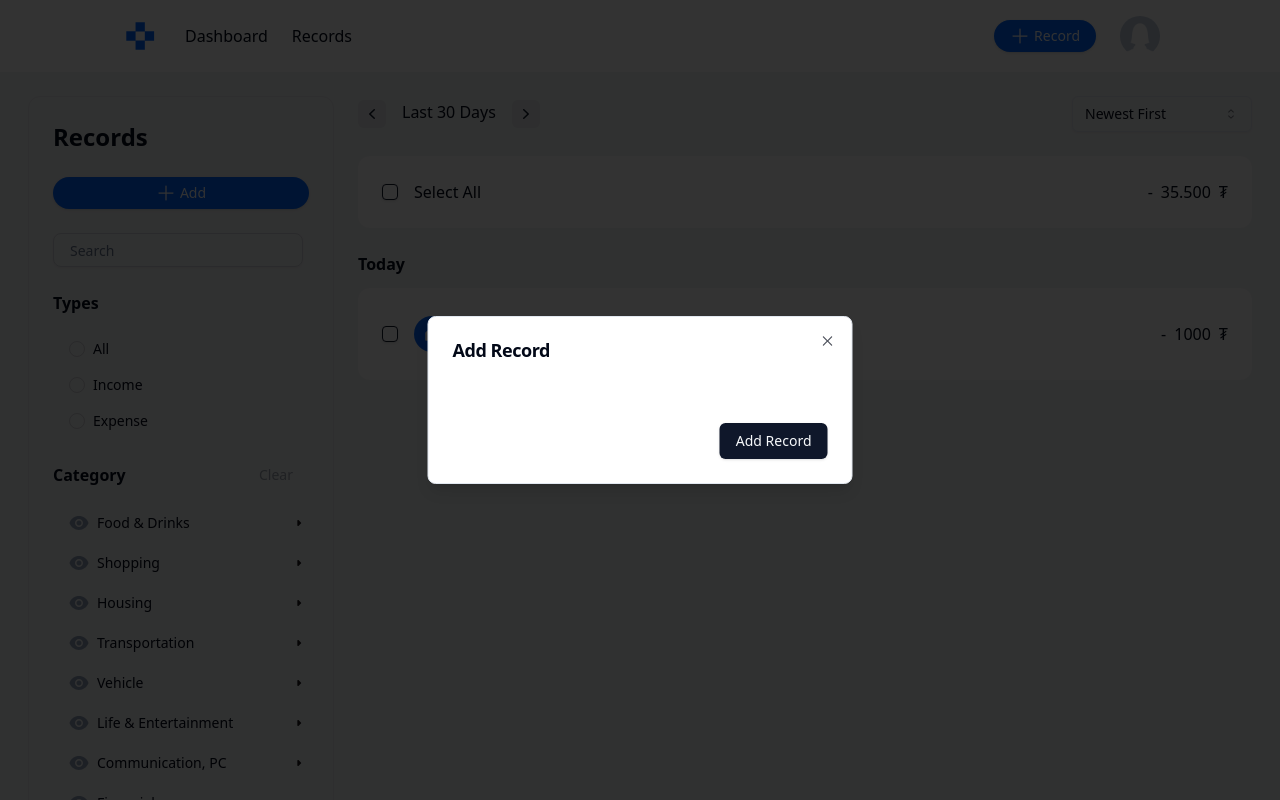
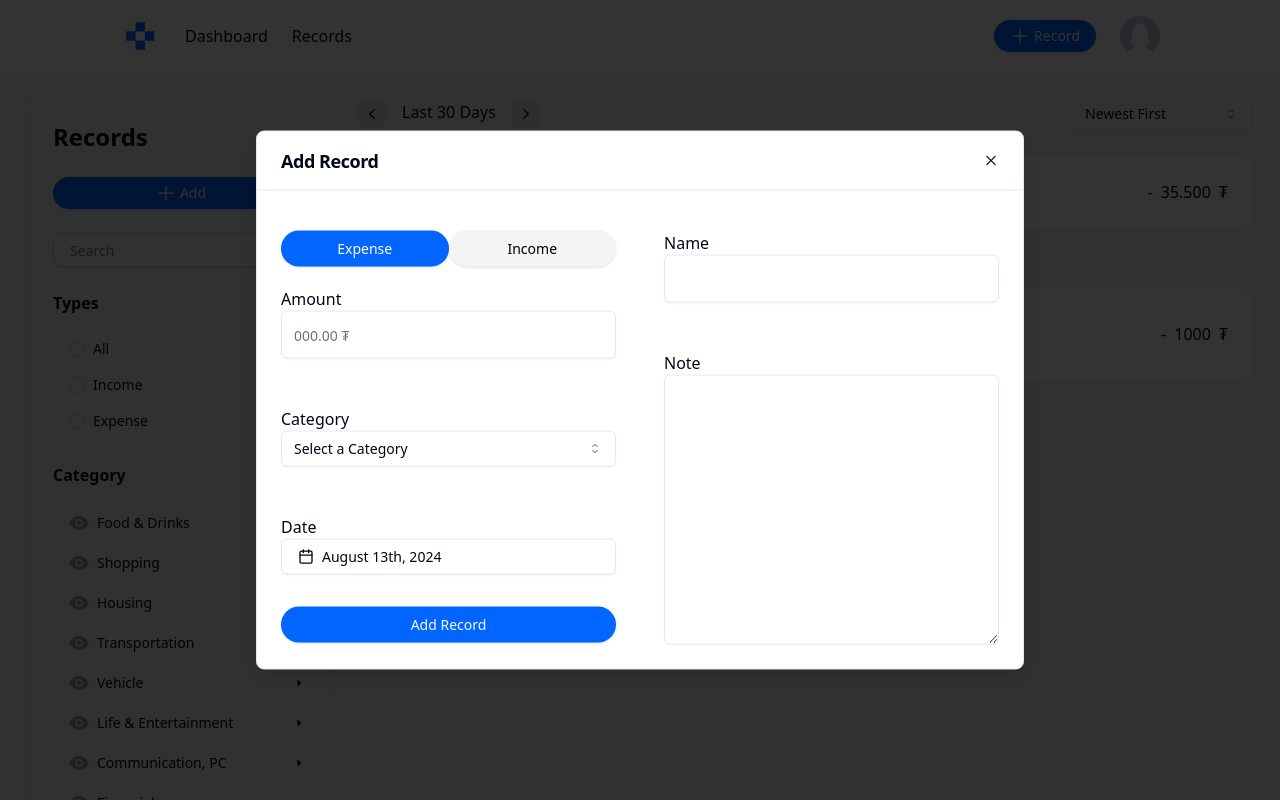
Before and after one commit to STRunit/income-and-expense-tracker, a Next.js app in the folder FE/: page /records in a window 1280 px wide. Both pictures are taken after a click on the button "Record". Shown: the top 800 px of the page. Built offline with nearby package versions, Linux system fonts and the light colour scheme.

Commit message:
Add record dialog

```diff
--- a/FE/package.json
+++ b/FE/package.json
@@ -12,15 +12,18 @@
     "@radix-ui/react-checkbox": "^1.1.1",
     "@radix-ui/react-dialog": "^1.1.1",
     "@radix-ui/react-icons": "^1.3.0",
+    "@radix-ui/react-popover": "^1.1.1",
     "@radix-ui/react-select": "^2.1.1",
     "@radix-ui/react-slider": "^1.2.0",
     "@radix-ui/react-slot": "^1.1.0",
     "axios": "^1.7.2",
     "class-variance-authority": "^0.7.0",
     "clsx": "^2.1.1",
+    "date-fns": "^3.6.0",
     "lucide-react": "^0.417.0",
     "next": "14.2.5",
     "react": "^18",
+    "react-day-picker": "^8.10.1",
     "react-dom": "^18",
     "recharts": "^2.12.7",
     "tailwind-merge": "^2.5.0",
--- /dev/null
+++ b/FE/src/components/categorySelect.jsx
@@ -0,0 +1,37 @@
+import * as React from "react"
+
+import {
+  Select,
+  SelectContent,
+  SelectGroup,
+  SelectItem,
+  SelectLabel,
+  SelectTrigger,
+  SelectValue,
+} from "@/components/ui/select"
+
+export const CategorySelect = ({className}) => {
+  return (
+    <Select>
+      <SelectTrigger className={className}>
+        <SelectValue placeholder="Select a Category" />
+      </SelectTrigger>
+      <SelectContent>
+        <SelectGroup>
+          <SelectLabel>Categories</SelectLabel>
+          <SelectItem value="food & drinks">Food & Drinks</SelectItem>
+          <SelectItem value="shopping">Shopping</SelectItem>
+          <SelectItem value="housing">Housing</SelectItem>
+          <SelectItem value="transportation">Transportation</SelectItem>
+          <SelectItem value="vehicle">Vehicle</SelectItem>
+          <SelectItem value="life & entertainment">Life & Entertainment</SelectItem>
+          <SelectItem value="communication, pc">Communication, PC</SelectItem>
+          <SelectItem value="financial expenses">Financial expenses</SelectItem>
+          <SelectItem value="investments">Investments</SelectItem>
+          <SelectItem value="income">Income</SelectItem>
+          <SelectItem value="others">Others</SelectItem>
+        </SelectGroup>
+      </SelectContent>
+    </Select>
+  )
+}
--- /dev/null
+++ b/FE/src/components/datePicker.jsx
@@ -0,0 +1,44 @@
+"use client"
+
+import * as React from "react"
+import { format } from "date-fns"
+import { Calendar as CalendarIcon } from "lucide-react"
+import { useState } from "react"
+
+import { cn } from "@/lib/utils"
+import { Button } from "@/components/ui/button"
+import { Calendar } from "@/components/ui/calendar"
+import {
+  Popover,
+  PopoverContent,
+  PopoverTrigger,
+} from "@/components/ui/popover"
+
+export const DatePicker = () => {
+  const [date, setDate] = useState(Date)
+
+  return (
+    <Popover>
+      <PopoverTrigger asChild>
+        <Button
+          variant={"outline"}
+          className={cn(
+            "w-[335px] justify-start text-left font-normal",
+            !date && "text-muted-foreground"
+          )}
+        >
+          <CalendarIcon className="mr-2 h-4 w-4" />
+          {date ? format(date, "PPP") : <span>Pick a date</span>}
+        </Button>
+      </PopoverTrigger>
+      <PopoverContent className="w-auto p-0">
+        <Calendar
+          mode="single"
+          selected={date}
+          onSelect={setDate}
+          initialFocus
+        />
+      </PopoverContent>
+    </Popover>
+  )
+}
--- a/FE/src/components/header.jsx
+++ b/FE/src/components/header.jsx
@@ -6,6 +6,7 @@ import Avatar from "../components/icon/avatar.jpg";
 import { Button } from "@/components/ui/button"
 import {
   Dialog,
+  DialogClose,
   DialogContent,
   DialogDescription,
   DialogFooter,
@@ -14,6 +15,10 @@ import {
   DialogTrigger,
 } from "@/components/ui/dialog"
 import { Input } from "./ui/input";
+import { Cross2Icon } from "@radix-ui/react-icons";
+import { DatePicker } from "./datePicker";
+import { CategorySelect } from "./categorySelect";
+import { Textarea } from "./ui/textarea";
 
 export const Header = () => {
   return (
@@ -32,16 +37,51 @@ export const Header = () => {
               Record
             </Button>
           </DialogTrigger>
-      <DialogContent className="sm:max-w-[425px]">
-        <DialogHeader>
+          <DialogContent className="p-0 min-w-[768px]">
+            <DialogHeader className="flex items-center justify-between border-b-[1px] px-6 py-5 items-center">
               <DialogTitle>Add Record</DialogTitle>
+              <DialogClose>
+              <Cross2Icon className="h-4 w-4"/>
+              </DialogClose>
             </DialogHeader>
-        <div className="grid gap-4 py-4">
+            <div className="flex flex-start self-stretch">
+              <div className="flex px-6 py-6 flex-col items-start gap-5 w-1/2">
+                <div className="w-full">
+                  <Button className="bg-[#0166FF] rounded-[20px] w-1/2">Expense</Button>
+                  <Button className="bg-[#F3F4F6] text-[#000] rounded-[20px] w-1/2">Income</Button>
+                </div>
+                <div className="flex flex-col gap-[32px] w-full">
+                  <div className="flex flex-col items-start gap-12 self-stretch">
+                    <div className="w-full">
+                      <h4>Amount</h4>
+                      <Input placeholder="000.00 ₮" />
+                    </div>
+                    <div className="w-full">
+                      <h4>Category</h4>
+                      <CategorySelect className="w-full"/>
+                    </div>
+                    <div className="w-full">
+                      <h4>Date</h4>
+                      <DatePicker/>
+                    </div>
+                  </div>
+                  <Button type="submit" className="bg-[#0166FF] rounded-[20px]">Add Record</Button>
+                </div>
+              </div>
+              <div className="flex py-6 px-6 flex-col items-start gap-5 w-1/2">
 
+                <div className="flex flex-col items-start gap-12 self-stretch">
+                  <div className="flex flex-col items-start justify-center self-stretch rounded-lg">
+                    <p>Name</p>
+                    <Input/>
                   </div>
-        <DialogFooter>
-          <Button type="submit">Add Record</Button>
-        </DialogFooter>
+                  <div className="flex flex-col items-start justify-start w-full rounded-lg">
+                    <p>Note</p>
+                    <Textarea/>
+                  </div>
+                </div>
+              </div>
+            </div>
           </DialogContent>
         </Dialog>
         <Image className="rounded-full" src={Avatar} width={40} height={40} />
--- a/FE/src/components/ui/button.jsx
+++ b/FE/src/components/ui/button.jsx
@@ -1,15 +1,16 @@
-import * as React from "react";
-import { Slot } from "@radix-ui/react-slot";
+import * as React from "react"
+import { Slot } from "@radix-ui/react-slot"
 import { cva } from "class-variance-authority";
 
-import { cn } from "@/lib/utils";
+import { cn } from "@/lib/utils"
 
 const buttonVariants = cva(
   "inline-flex items-center justify-center whitespace-nowrap rounded-md text-sm font-medium transition-colors focus-visible:outline-none focus-visible:ring-1 focus-visible:ring-ring disabled:pointer-events-none disabled:opacity-50",
   {
     variants: {
       variant: {
-        default: "bg-primary text-primary-foreground shadow ",
+        default:
+          "bg-primary text-primary-foreground shadow hover:bg-primary/90",
         destructive:
           "bg-destructive text-destructive-foreground shadow-sm hover:bg-destructive/90",
         outline:
@@ -31,20 +32,17 @@ const buttonVariants = cva(
       size: "default",
     },
   }
-);
+)
 
-const Button = React.forwardRef(
-  ({ className, variant, size, asChild = false, ...props }, ref) => {
-    const Comp = asChild ? Slot : "button";
-    return (
-      <Comp
-        className={cn(buttonVariants({ variant, size, className }))}
-        ref={ref}
-        {...props}
-      />
-    );
-  }
-);
-Button.displayName = "Button";
+const Button = React.forwardRef(({ className, variant, size, asChild = false, ...props }, ref) => {
+  const Comp = asChild ? Slot : "button"
+  return (
+    (<Comp
+      className={cn(buttonVariants({ variant, size, className }))}
+      ref={ref}
+      {...props} />)
+  );
+})
+Button.displayName = "Button"
 
-export { Button, buttonVariants };
+export { Button, buttonVariants }
--- /dev/null
+++ b/FE/src/components/ui/calendar.jsx
@@ -0,0 +1,67 @@
+import * as React from "react"
+import { ChevronLeftIcon, ChevronRightIcon } from "@radix-ui/react-icons"
+import { DayPicker } from "react-day-picker"
+
+import { cn } from "@/lib/utils"
+import { buttonVariants } from "@/components/ui/button"
+
+function Calendar({
+  className,
+  classNames,
+  showOutsideDays = true,
+  ...props
+}) {
+  return (
+    (<DayPicker
+      showOutsideDays={showOutsideDays}
+      className={cn("p-3", className)}
+      classNames={{
+        months: "flex flex-col sm:flex-row space-y-4 sm:space-x-4 sm:space-y-0",
+        month: "space-y-4",
+        caption: "flex justify-center pt-1 relative items-center",
+        caption_label: "text-sm font-medium",
+        nav: "space-x-1 flex items-center",
+        nav_button: cn(
+          buttonVariants({ variant: "outline" }),
+          "h-7 w-7 bg-transparent p-0 opacity-50 hover:opacity-100"
+        ),
+        nav_button_previous: "absolute left-1",
+        nav_button_next: "absolute right-1",
+        table: "w-full border-collapse space-y-1",
+        head_row: "flex",
+        head_cell:
+          "text-muted-foreground rounded-md w-8 font-normal text-[0.8rem]",
+        row: "flex w-full mt-2",
+        cell: cn(
+          "relative p-0 text-center text-sm focus-within:relative focus-within:z-20 [&:has([aria-selected])]:bg-accent [&:has([aria-selected].day-outside)]:bg-accent/50 [&:has([aria-selected].day-range-end)]:rounded-r-md",
+          props.mode === "range"
+            ? "[&:has(>.day-range-end)]:rounded-r-md [&:has(>.day-range-start)]:rounded-l-md first:[&:has([aria-selected])]:rounded-l-md last:[&:has([aria-selected])]:rounded-r-md"
+            : "[&:has([aria-selected])]:rounded-md"
+        ),
+        day: cn(
+          buttonVariants({ variant: "ghost" }),
+          "h-8 w-8 p-0 font-normal aria-selected:opacity-100"
+        ),
+        day_range_start: "day-range-start",
+        day_range_end: "day-range-end",
+        day_selected:
+          "bg-primary text-primary-foreground hover:bg-primary hover:text-primary-foreground focus:bg-primary focus:text-primary-foreground",
+        day_today: "bg-accent text-accent-foreground",
+        day_outside:
+          "day-outside text-muted-foreground opacity-50  aria-selected:bg-accent/50 aria-selected:text-muted-foreground aria-selected:opacity-30",
+        day_disabled: "text-muted-foreground opacity-50",
+        day_range_middle:
+          "aria-selected:bg-accent aria-selected:text-accent-foreground",
+        day_hidden: "invisible",
+        ...classNames,
+      }}
+      components={{
+        IconLeft: ({ ...props }) => <ChevronLeftIcon className="h-4 w-4" />,
+        IconRight: ({ ...props }) => <ChevronRightIcon className="h-4 w-4" />,
+      }}
+      {...props} />)
+  );
+}
+Calendar.displayName = "Calendar"
+
+export { Calendar }
--- a/FE/src/components/ui/dialog.jsx
+++ b/FE/src/components/ui/dialog.jsx
@@ -34,11 +34,11 @@ const DialogContent = React.forwardRef(({ className, children, ...props }, ref)
       )}
       {...props}>
       {children}
-      <DialogPrimitive.Close
+      {/* <DialogPrimitive.Close
         className="absolute right-4 top-4 rounded-sm opacity-70 ring-offset-background transition-opacity hover:opacity-100 focus:outline-none focus:ring-2 focus:ring-ring focus:ring-offset-2 disabled:pointer-events-none data-[state=open]:bg-accent data-[state=open]:text-muted-foreground">
         <Cross2Icon className="h-4 w-4" />
         <span className="sr-only">Close</span>
-      </DialogPrimitive.Close>
+      </DialogPrimitive.Close> */}
     </DialogPrimitive.Content>
   </DialogPortal>
 ))
@@ -49,7 +49,7 @@ const DialogHeader = ({
   ...props
 }) => (
   <div
-    className={cn("flex flex-col space-y-1.5 text-center sm:text-left", className)}
+    className={cn("flex text-center sm:text-left", className)}
     {...props} />
 )
 DialogHeader.displayName = "DialogHeader"
--- /dev/null
+++ b/FE/src/components/ui/popover.jsx
@@ -0,0 +1,27 @@
+import * as React from "react"
+import * as PopoverPrimitive from "@radix-ui/react-popover"
+
+import { cn } from "@/lib/utils"
+
+const Popover = PopoverPrimitive.Root
+
+const PopoverTrigger = PopoverPrimitive.Trigger
+
+const PopoverAnchor = PopoverPrimitive.Anchor
+
+const PopoverContent = React.forwardRef(({ className, align = "center", sideOffset = 4, ...props }, ref) => (
+  <PopoverPrimitive.Portal>
+    <PopoverPrimitive.Content
+      ref={ref}
+      align={align}
+      sideOffset={sideOffset}
+      className={cn(
+        "z-50 w-72 rounded-md border bg-popover p-4 text-popover-foreground shadow-md outline-none data-[state=open]:animate-in data-[state=closed]:animate-out data-[state=closed]:fade-out-0 data-[state=open]:fade-in-0 data-[state=closed]:zoom-out-95 data-[state=open]:zoom-in-95 data-[side=bottom]:slide-in-from-top-2 data-[side=left]:slide-in-from-right-2 data-[side=right]:slide-in-from-left-2 data-[side=top]:slide-in-from-bottom-2",
+        className
+      )}
+      {...props} />
+  </PopoverPrimitive.Portal>
+))
+PopoverContent.displayName = PopoverPrimitive.Content.displayName
+
+export { Popover, PopoverTrigger, PopoverContent, PopoverAnchor }
--- /dev/null
+++ b/FE/src/components/ui/textarea.jsx
@@ -0,0 +1,18 @@
+import * as React from "react"
+
+import { cn } from "@/lib/utils"
+
+const Textarea = React.forwardRef(({ className, ...props }, ref) => {
+  return (
+    (<textarea
+      className={cn(
+        "flex min-h-[270px] w-full rounded-md border border-input bg-transparent px-3 py-2 text-sm shadow-sm placeholder:text-muted-foreground focus-visible:outline-none focus-visible:ring-1 focus-visible:ring-ring disabled:cursor-not-allowed disabled:opacity-50",
+        className
+      )}
+      ref={ref}
+      {...props} />)
+  );
+})
+Textarea.displayName = "Textarea"
+
+export { Textarea }
```
Also changed, not shown: 1 other file (tests, documents, lock files or other folders). Lines whose indentation alone changed are shown as unchanged.
